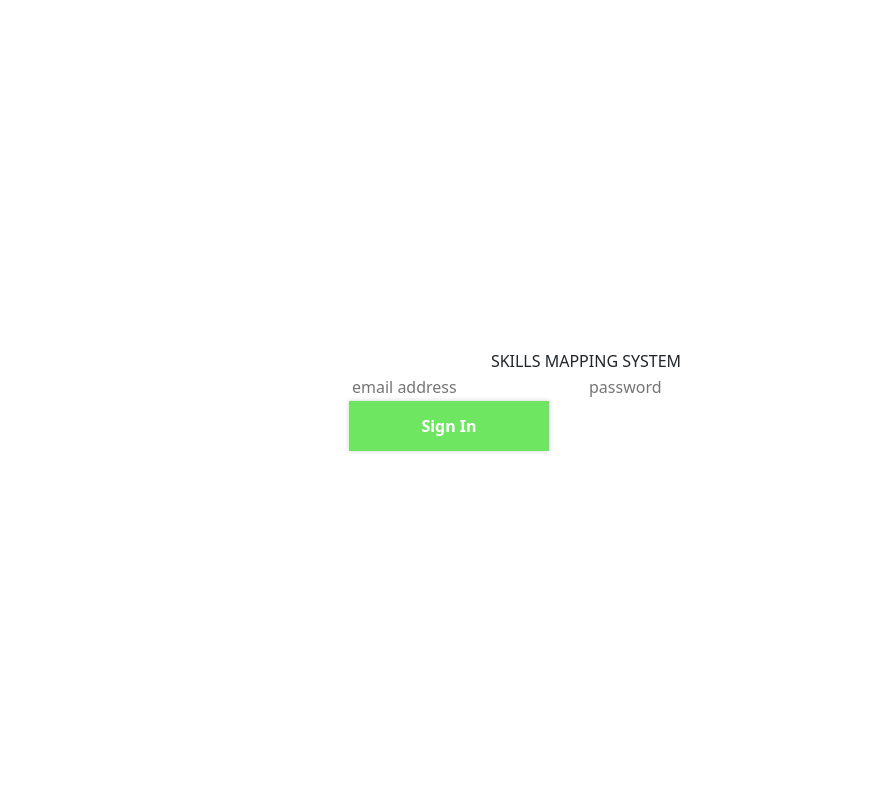
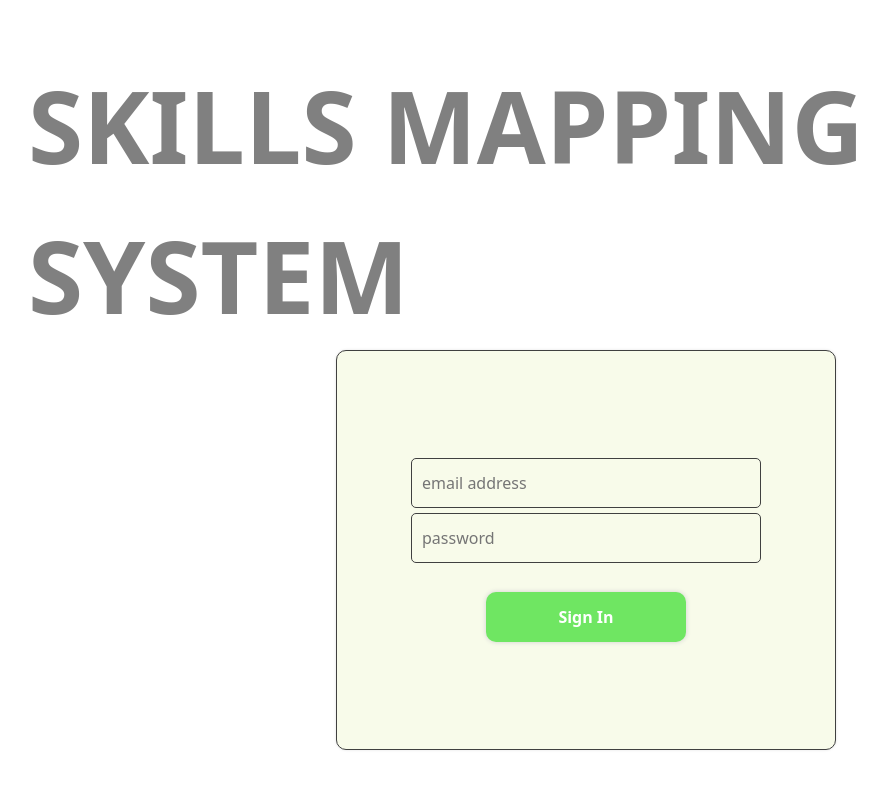
Before and after one commit to Tordx/skillweb, a React (Create React App) app: page /login in a window 1280 px wide. Shown: the top 788 px of the page, without its empty margins (54-941 px from the left). Built offline with nearby package versions, Linux system fonts and the light colour scheme; no server answers.

Commit message:
auth styling

```diff
--- a/src/screens/partials/styles/auth.css
+++ b/src/screens/partials/styles/auth.css
@@ -1,8 +1,53 @@
+/*global styling*/
+
+
 .container {
   background-color: #FFFFFF;
   height: 100vh;
+  width: 100%;
   display: flex;
   align-items: center;
   justify-content: center;
+  flex-direction: column;
   overflow: auto;
 }
+
+.login-input-container {
+
+  display: flex;
+  align-items: center;
+  justify-content: center;
+  flex-direction: column;
+  width: 500px;
+  height: 400px;
+  background-color: #F8FBEA;
+  box-shadow: 0px 0px 3px #e2e2e2;
+  border: solid;
+  border-color: #404040;
+  border-width: 1px;
+  border-radius: 10px;
+}
+
+.login-input-container input {
+  width: 350px;
+  height: 50px;
+  border-color: #404040;
+  background-color: #F8FBEA;
+  padding-left: 10px;
+  border-width: .5px;
+  border-radius: 5px;
+  margin-bottom: 5px;
+  font-weight: 400;
+  color: #404040;
+}
+
+.login-input-container button {
+  border-radius: 10px;
+}
+
+.login-header {
+  font-size: 100px;
+  font-weight: bold;
+  color: #808080;
+  top: 15rem;
+}
```
